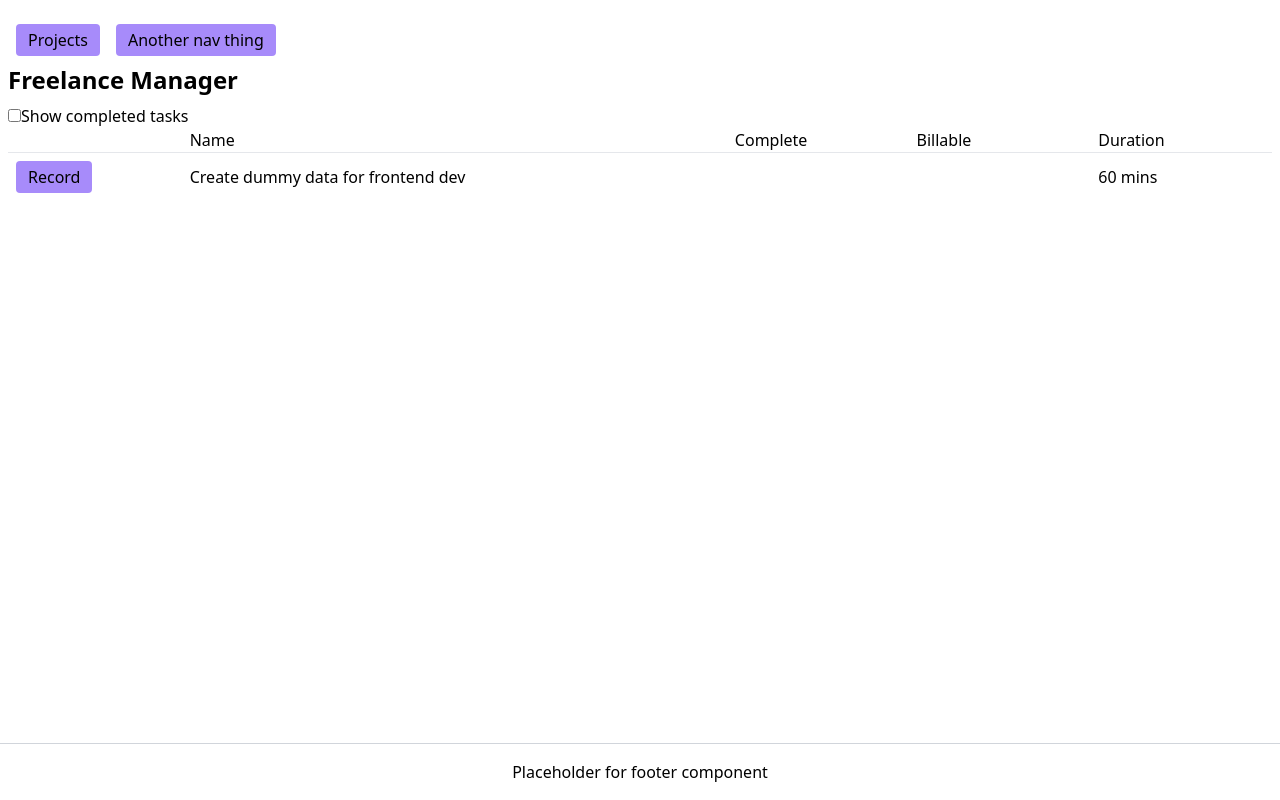
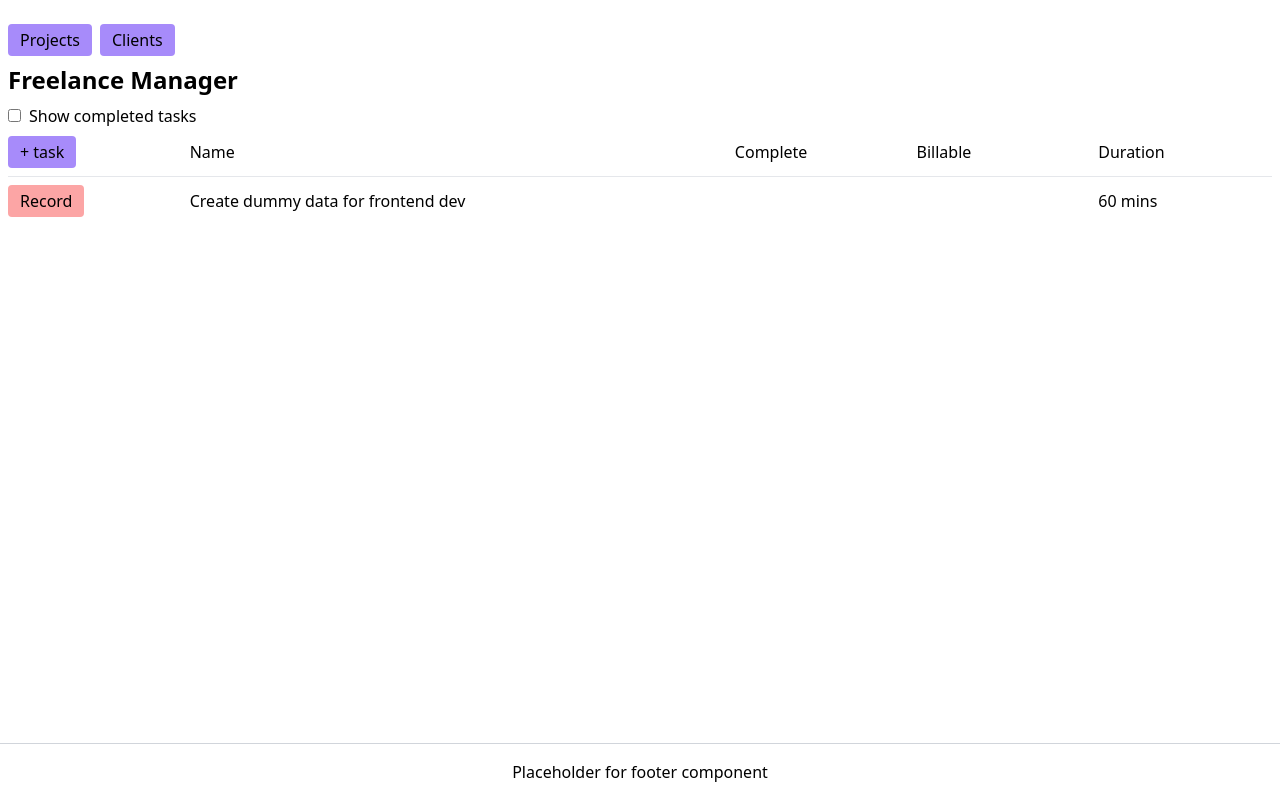
Before and after one commit to MattB09/freelance_manager, a Vue app: page /app in a window 1280 px wide. Both pictures are taken after a click on the element "Freelance Manager". Built offline with nearby package versions, Linux system fonts and the light colour scheme; data requests are answered from the project's data file.

Commit message:
Added functionality to change color of dummy button.

```diff
--- a/src/components/AppNav.vue
+++ b/src/components/AppNav.vue
@@ -1,8 +1,8 @@
 <template>
   <nav id="nav" class="">
-    <Button :hidden="hidden"
+    <Button :hidden="hidden" :styling="'mr-2'"
       @click="() => navigateTo('projects')" :text="'Projects'" />
-    <Button :text="'Another nav thing'"/>
+    <Button :text="'Clients'" />
   </nav>
 </template>
 
--- a/src/components/Button.vue
+++ b/src/components/Button.vue
@@ -1,6 +1,7 @@
 <template>
   <button
-    :class="`bg-purple-400 px-3 py-1 rounded m-2 inline-block ${isHidden ? 'hidden': ''}`"
+    :class="`${bgColor} px-3 py-1 rounded my-2 inline-block ${styling ? styling : ''}`
+    + `${isHidden ? ' hidden': ''}`"
   >
     {{ text }}
   </button>
@@ -11,11 +12,18 @@ import { computed, defineComponent } from 'vue';
 
 export default defineComponent({
   name: 'Button',
-  props: ['text', 'hidden'],
+  props: ['text', 'hidden', 'styling'],
   setup(props) {
     const isHidden = computed(() => (props.hidden === true && true));
+    const bgColor = computed(() => {
+      if (props.styling?.includes('bg-')) {
+        const styles: string[] = props.styling.split(' ');
+        return styles.find((style) => style.includes('bg-'));
+      }
+      return 'bg-purple-400';
+    });
 
-    return { isHidden };
+    return { isHidden, bgColor };
   },
 });
 </script>
--- a/src/components/SingleProject.vue
+++ b/src/components/SingleProject.vue
@@ -1,26 +1,36 @@
 <template>
   <div>
+
     <h1 class="text-2xl font-semibold mt-0 mb-2">{{ project && project.name }}</h1>
-    <input type="checkbox" id="taskComplete" v-model="showCompleted">
-    <label for="taskComplete">Show completed tasks</label>
+
+    <!-- Filters -->
+    <div class="block">
+      <input type="checkbox" id="taskComplete" v-model="showCompleted">
+      <label class="ml-2" for="taskComplete">Show completed tasks</label>
+    </div>
+
     <!-- Header for grid of tasks... -->
     <div class="grid grid-cols-7 gap-2 border-b items-center">
-      <span class="col-span-1"></span>
+      <span class="col-span-1"><Button :text="'+ task'"/></span>
       <span class="col-span-3">Name</span>
       <span class="col-span-1">Complete</span>
       <span class="col-span-1">Billable</span>
       <span class="col-span-1">Duration</span>
     </div>
+
     <!-- Actual Task data -->
     <div v-for="task in filteredTasks" :key="task.id"
       class="grid grid-cols-7 gap-2 items-center">
-      <span class="col-span-1"><Button :text="'Record'" /></span>
+      <span class="col-span-1">
+        <Button :text="'Record'" :hidden="task.isComplete" :styling="'bg-red-300'"/>
+        </span>
       <h2 class="col-span-3">{{ task.name }}</h2>
       <span class="col-span-1">{{ task.isComplete ? 'Completed' : ''}}</span>
       <span class="col-span-1">{{ task.isBillable ? 'Billable' : ''}}</span>
       <span class="col-span-1">{{ task.duration + ' mins'}} </span>
     </div>
-    <!-- if no tasks -->
+
+    <!-- if no tasks display a message-->
     <h2 v-if="!filteredTasks.length">There are no tasks that meet your selection.</h2>
   </div>
 </template>
```
